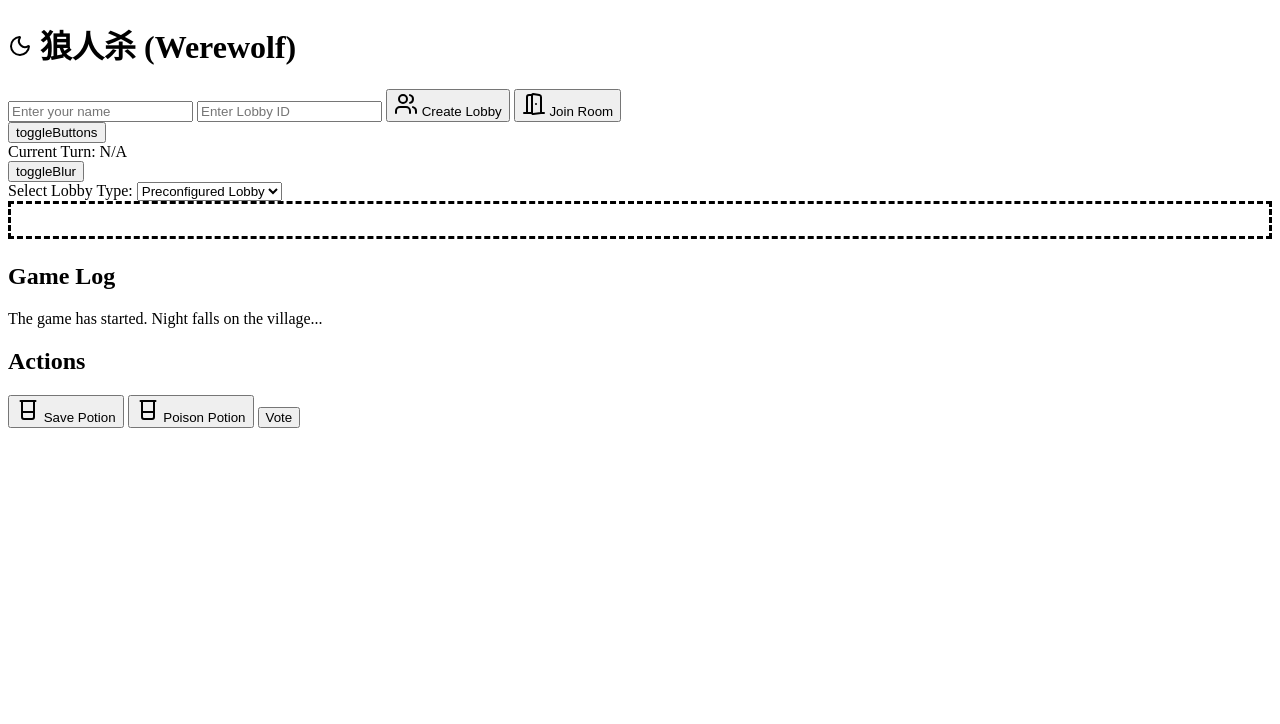
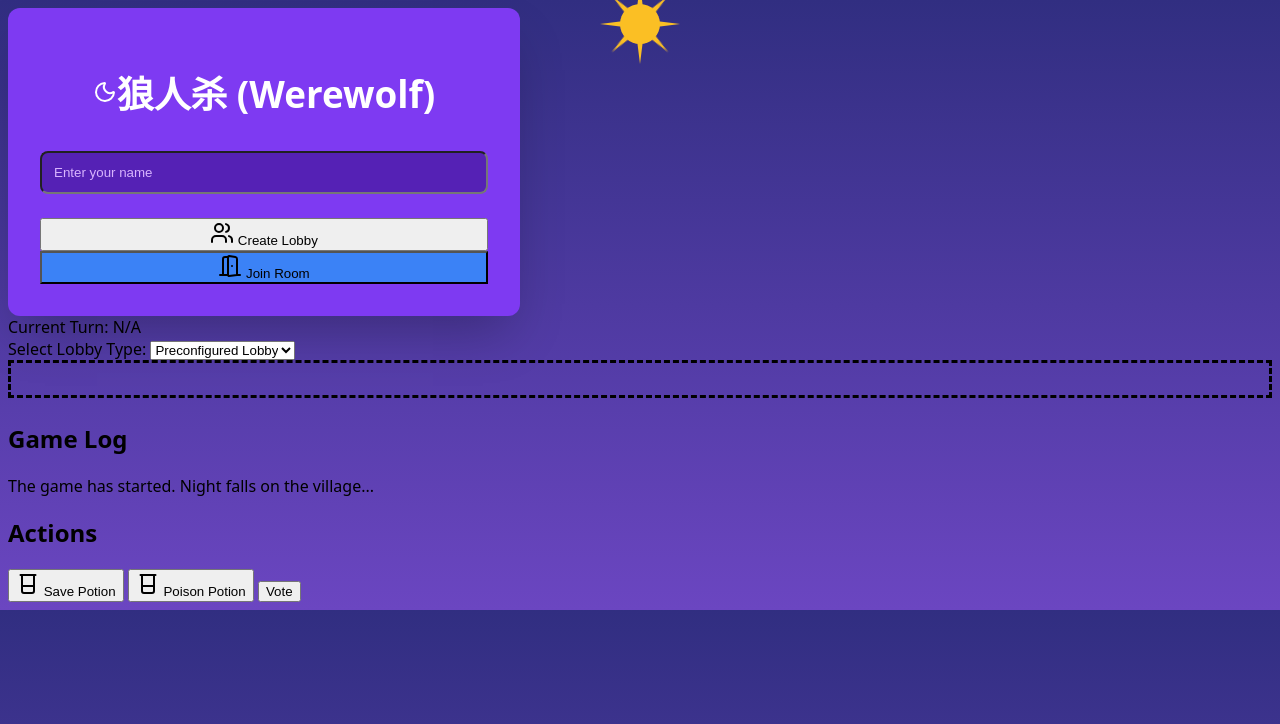
Before and after one commit to Liubri/LangRenSha-2.0, a website: page pages/login.html in a window 1280 px wide. Drawn offline with nearby package versions, Linux system fonts and the light colour scheme; no server answers.

Commit message:
added Sun/Moon and login css

```diff
--- a/lobby.js
+++ b/lobby.js
@@ -91,6 +91,7 @@ socket.on("updateCurrentTurn", (newTurn) => {
     }
     if(currentTurn === "vote") {
       console.log("CurrentTurn is voting");
+      socket.emit("serverDay");
       socket.emit("updateGameState");
     }
   }
--- a/pages/login.html
+++ b/pages/login.html
@@ -10,7 +10,60 @@
     <link rel="stylesheet" href="../voteSummary.css" />
     <link rel="stylesheet" href="../endGameText.css">
     <link rel="stylesheet" href="../timer.css">
+    <link rel="stylesheet" href="../sun.css">
     <link href="https://fonts.googleapis.com/css?family=Montserrat:700" rel="stylesheet">
+    <style>
+        body {
+        /* background-color: #6b46c1; bg-purple-800 */
+        background-image: linear-gradient(#312e81, #6b46c1);
+        font-family: system-ui;
+      }
+      .container {
+        background-color: #7e3af2; /* bg-purple-700 */
+        border-radius: 0.75rem;
+        border: 20px white;
+        box-shadow: 0 25px 50px -12px rgba(0, 0, 0, 0.25);
+        padding: 2rem;
+        width: 100%;
+        max-width: 28rem;
+      }
+      h1 {
+        color: white;
+        font-size: 2.3rem;
+        font-weight: bold;
+        text-align: center;
+        margin-bottom: 2rem;
+        display: flex;
+        align-items: center;
+        justify-content: center;
+      }
+      input {
+        background-color: #5521b5; /* bg-purple-600 */
+        color: white;
+        border-radius: 0.5rem;
+        padding: 0.75rem;
+        width: 100%;
+        margin-bottom: 1.5rem;
+        box-sizing: border-box;
+      }
+      input::placeholder {
+        color: #d8b4fe; /* placeholder-purple-300 */
+      }
+      input:focus {
+        outline: none;
+        box-shadow: 0 0 0 2px #a78bfa; /* focus:ring-2 focus:ring-purple-400 */
+      }
+      .player-inputs{
+        width: 100%;
+        display: grid;
+      }
+      .join-room {
+        background-color: #3b82f6; /* bg-blue-500 */
+      }
+      .join-room:hover:not(:disabled) {
+        background-color: #2563eb; /* hover:bg-blue-600 */
+      }
+    </style>
     <title>Werewolf</title>
   </head>
   <body>
@@ -21,7 +74,7 @@
       </h1>
       <div class="player-inputs">
         <input type="text" id="playerName" placeholder="Enter your name" required/>
-        <input type="text" placeholder="Enter Lobby ID" />
+        <!-- <input type="text" placeholder="Enter Lobby ID" /> -->
         <button class="create-lobby" onclick="createLobby()">
           <i data-lucide="users" class="icon"></i>
           Create Lobby
@@ -31,18 +84,33 @@
           Join Room
         </button>
       </div>
+      <div class="celestial-body-container">
+        <div class="sun-ray" style="--rotation: 0deg;"></div>
+        <div class="sun-ray" style="--rotation: 45deg;"></div>
+        <div class="sun-ray" style="--rotation: 90deg;"></div>
+        <div class="sun-ray" style="--rotation: 135deg;"></div>
+        <div class="sun-ray" style="--rotation: 180deg;"></div>
+        <div class="sun-ray" style="--rotation: 225deg;"></div>
+        <div class="sun-ray" style="--rotation: 270deg;"></div>
+        <div class="sun-ray" style="--rotation: 315deg;"></div>
+        <div class="celestial-body"></div>
+      </div>
+    </div>
       <!--Debugging Buttons-->
-      <button onclick="tButtons()">toggleButtons</button>
+      <!-- <button onclick="tButtons()">toggleButtons</button> -->
       <!-- <button onclick="callClearAllIntervals()">resetTimerInterval</button> -->
       <!-- <button onclick="resetTimerUI()">resetTimerUI</button> -->
       <div id="currentTurnDisplay" class="current-turn">
         Current Turn: <span id="currentTurnText">N/A</span>
       </div>
-      <button onclick="toggleBlur()">toggleBlur</button>
+      <!-- <button onclick="toggleBlur()">toggleBlur</button> -->
       <div id="time-container">
         <div class="timer hidden"></div>
       </div>
     </div>
+
+
+
 
     <!-- Create a Lobby-->
     <label for="lobbyType">Select Lobby Type:</label>
@@ -165,6 +233,20 @@
     <script src="../voteDisplay.js"></script>
     <script src="../timer.js"></script>
     <script>
+      socket.on("setNight",() => {
+        setNightState();
+      });
+      socket.on("setDay",() => {
+        setDayState();
+      });
+      function setNightState() {
+        const body = document.body;
+        body.classList.add('night');
+      }
+      function setDayState() {
+        const body = document.body;
+        body.classList.remove('night');
+      }
       const villagersMessage = document.getElementsByClassName("villagers-win")[0];
       socket.on("winMessage", ()=> {
         requestAnimationFrame(() => {
--- a/server.js
+++ b/server.js
@@ -96,7 +96,12 @@ io.on("connection", (socket) => {
       game.startGame();
       io.emit("updateCurrentTurn", game.getCurrentTurn());
       io.emit("renderButtons");
+      io.emit("setNight");
     }
+  });
+
+  socket.on("serverDay",() => {
+    io.emit("setDay");
   });
 
   socket.on("updateGameState", ()=> {
--- /dev/null
+++ b/sun.css
@@ -0,0 +1,52 @@
+.celestial-body-container {
+    position: absolute;
+    top: 3%;
+    left: 50%;
+    transform: translate(-50%, -50%);
+  }
+
+  .celestial-body {
+    /* position: absolute; */
+    width: 40px;
+    height: 40px;
+    border-radius: 50%;
+    background: #fbbf24;
+    /* top: 40px; */
+    /* left: 40px; */
+    transition: all 2s cubic-bezier(0.4, 0, 0.2, 1);
+    will-change: transform, background, box-shadow;
+  }
+
+  .sun-ray {
+    position: absolute;
+    top: 50%;
+    left: 50%;
+    width: 0;
+    height: 0;
+    border-left: 5px solid transparent;
+    border-right: 5px solid transparent;
+    border-bottom: 40px solid #fbbf24;
+    transform-origin: center bottom;
+    transition: all 2s cubic-bezier(0.4, 0, 0.2, 1);
+    will-change: opacity, transform;
+  }
+
+  .sun-ray:nth-child(1) { transform: translate(-50%, -100%) rotate(0deg); }
+  .sun-ray:nth-child(2) { transform: translate(-50%, -100%) rotate(45deg); }
+  .sun-ray:nth-child(3) { transform: translate(-50%, -100%) rotate(90deg); }
+  .sun-ray:nth-child(4) { transform: translate(-50%, -100%) rotate(135deg); }
+  .sun-ray:nth-child(5) { transform: translate(-50%, -100%) rotate(180deg); }
+  .sun-ray:nth-child(6) { transform: translate(-50%, -100%) rotate(225deg); }
+  .sun-ray:nth-child(7) { transform: translate(-50%, -100%) rotate(270deg); }
+  .sun-ray:nth-child(8) { transform: translate(-50%, -100%) rotate(315deg); }
+
+  body.night .celestial-body {
+    background: transparent;
+    box-shadow: inset 10px -10px 0 0 #94a3b8;
+    transform: rotate(20deg);
+  }
+
+  body.night .sun-ray {
+    opacity: 0;
+    transform: translate(-50%, -100%) rotate(var(--rotation)) scale(0);
+  }
```
Also changed, not shown: Game.js (+12 -25 lines), sunmoon.html (added, +108 -0 lines).
